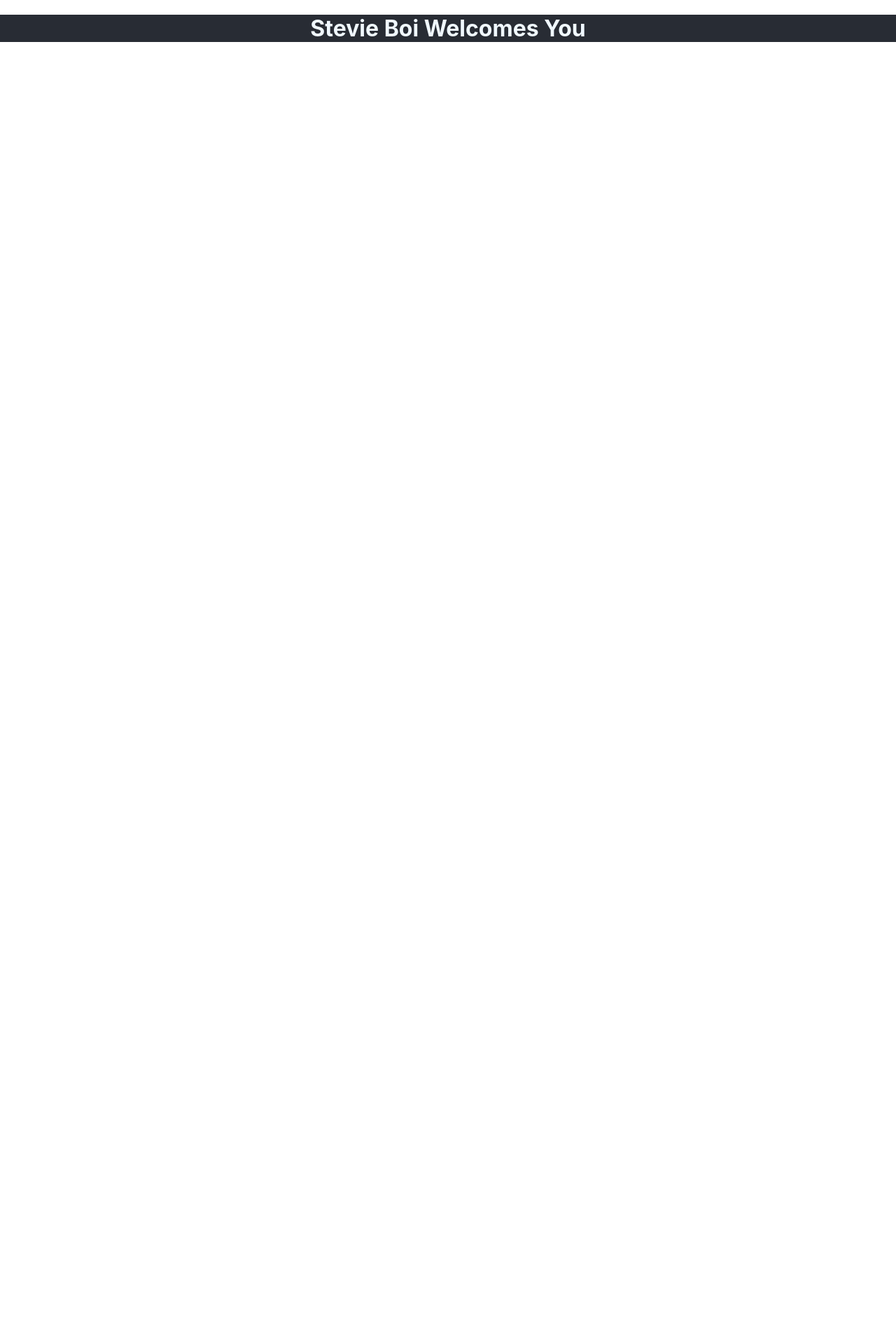
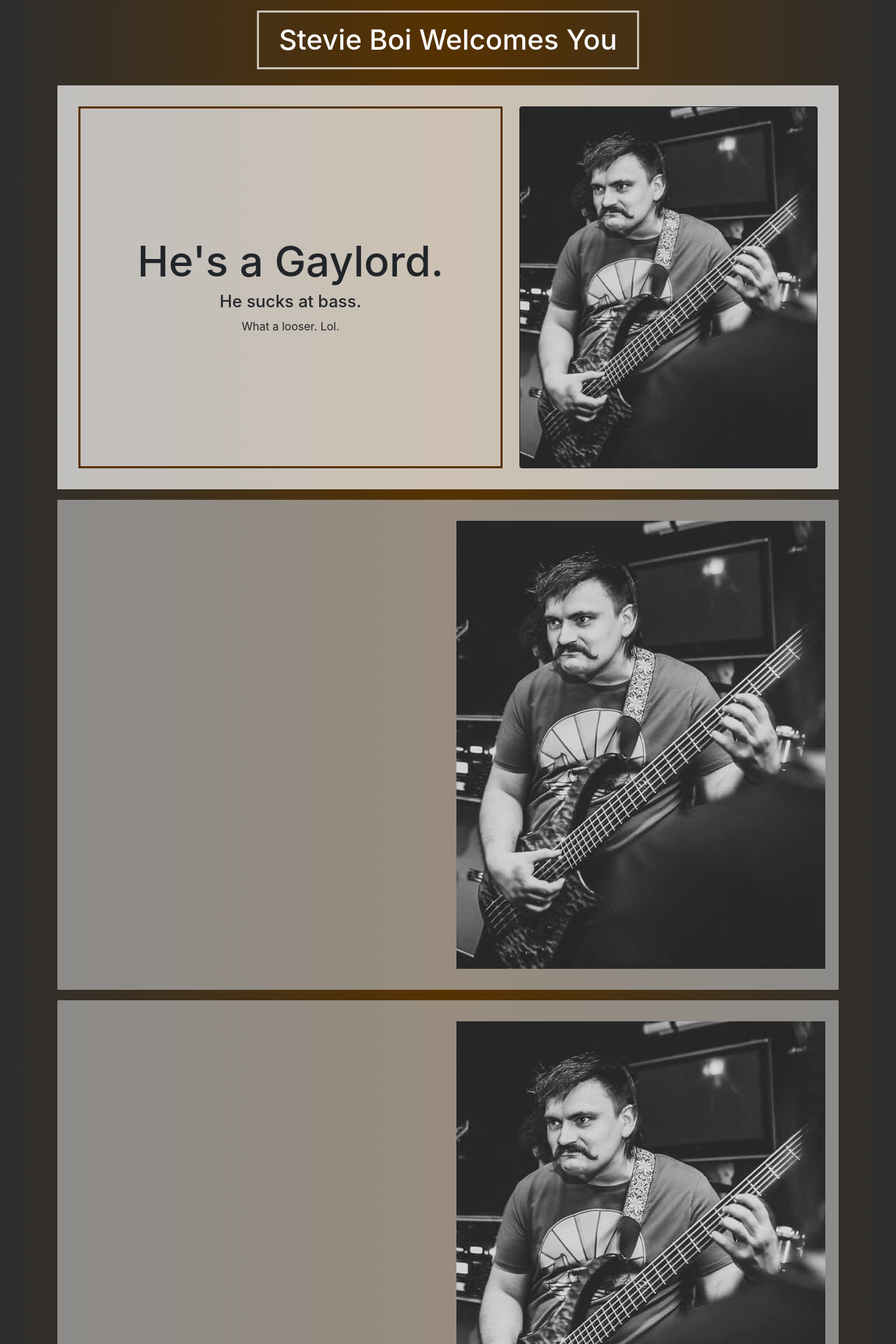
Before and after one commit to baspeirs/StevieBoi, a React (Create React App) app: page / in a window 1280 px wide. Shown: the top 1920 px of the page at 70% size. Before the commit the page ends 800 px from the top, so only its background shows below. Built offline with nearby package versions, Linux system fonts and the light colour scheme.

Commit message:
structured main components and put in temporary fillers for page content

```diff
--- a/public/index.html
+++ b/public/index.html
@@ -24,7 +24,8 @@
       work correctly both with client-side routing and a non-root public URL.
       Learn how to configure a non-root public URL by running `npm run build`.
     -->
-    <title>React App</title>
+    <link href="https://cdn.jsdelivr.net/npm/bootstrap@5.0.0-beta2/dist/css/bootstrap.min.css" rel="stylesheet" integrity="sha384-BmbxuPwQa2lc/FVzBcNJ7UAyJxM6wuqIj61tLrc4wSX0szH/Ev+nYRRuWlolflfl" crossorigin="anonymous">
+    <title>Stevie Boi</title>
   </head>
   <body>
     <noscript>You need to enable JavaScript to run this app.</noscript>
--- a/src/App.css
+++ b/src/App.css
@@ -1,40 +1,58 @@
-.App {
-  text-align: center;
-  background-color: #282c34;
-  color: aliceblue;
+/* ===== Home Styles ===== */
+.home {
+  background-image: linear-gradient(to right, rgb(46, 46, 46), rgb(87, 50, 1), rgb(46, 46, 46) );
 }
 
-.App-logo {
-  height: 40vmin;
-  pointer-events: none;
+#stevieBoi {
+  /* color: rgba(255, 255, 255, 0.698); */
+  color: white;
+  border-style: solid;
+  border-color: rgba(255, 255, 255, 0.698);
+  text-align: center;
+  margin-top: 15px;
+  padding: 15px;
 }
 
-@media (prefers-reduced-motion: no-preference) {
-  .App-logo {
-    animation: App-logo-spin infinite 20s linear;
-  }
+/* ===== Main Styles ===== */
+.mainBox {
+  padding: 30px;
+  margin-top: 15px;
+  width: 100%;
+  /* background-color: rgba(179, 179, 179, 0.698); */
+  background-color: rgba(255, 255, 255, 0.698);
 }
 
-.App-header {
-  background-color: #282c34;
-  min-height: 100vh;
-  display: flex;
-  flex-direction: column;
-  align-items: center;
-  justify-content: center;
-  font-size: calc(10px + 2vmin);
-  color: white;
+.mainContentBox {
+  border-style: solid;
+  border-color: rgb(87, 50, 1);
+  height: 100%;
+  text-align: center;
+  padding-top: 30%;
 }
 
-.App-link {
-  color: #61dafb;
+#gaylord {
+  font-size: 60px;
+
 }
 
-@keyframes App-logo-spin {
-  from {
-    transform: rotate(0deg);
-  }
-  to {
-    transform: rotate(360deg);
-  }
+#stevieBoiHero {
+  height: auto;
 }
+
+/* ===== About Styles ===== */
+
+.aboutBox {
+  padding: 30px;
+  margin-top: 15px;
+  width: 100%;
+  background-color: rgba(179, 179, 179, 0.698);
+}
+
+/* ===== Portfolio Styles ===== */
+
+.portfolioBox {
+  padding: 30px;
+  margin-top: 15px;
+  width: 100%;
+  background-color: rgba(179, 179, 179, 0.698);
+}
--- /dev/null
+++ b/src/components/About.js
@@ -0,0 +1,30 @@
+import React from 'react';
+import Container from './Container';
+import Row from './Row';
+import Column from './Column';
+import StevieBoiMain from '../assets/stevieMainImage.jpg';
+
+function Home() {
+    return (
+        <div>
+            <Container>
+                <Row>
+                    <Column size="12">
+                        <div className="aboutBox">
+                        <Row>
+                                <Column size="6">
+
+                                </Column>
+                                <Column size="6">
+                                    <img src={StevieBoiMain} id="stevieBoiHero" alt="Stevie Boi slap da bass"/>
+                                </Column>
+                            </Row>
+                        </div>
+                    </Column>
+                </Row>
+            </Container>
+        </div>
+    )
+}
+
+export default Home;
--- /dev/null
+++ b/src/components/Column.js
@@ -0,0 +1,16 @@
+import React from "react";
+
+// This Col component offers us the convenience of being able to set a column's "size" prop instead of its className
+// We can also omit the col- at the start of each Bootstrap column class, e.g. size="md-12" instead of className="col-md-12"
+
+function Column(props) {
+  const size = props.size.split(" ").map(size => "col-" + size).join(" ");
+
+  return (
+    <div className={size}>
+      {props.children}
+    </div>
+  );
+}
+
+export default Column;
--- /dev/null
+++ b/src/components/Container.js
@@ -0,0 +1,7 @@
+import React from "react";
+
+function Container(props) {
+  return <div className={`container${props.fluid ? "-fluid" : ""}`}>{props.children}</div>;
+}
+
+export default Container;
--- a/src/components/Home.js
+++ b/src/components/Home.js
@@ -1,11 +1,25 @@
 import React from 'react';
+import Container from './Container';
+import Row from './Row';
+import Column from './Column';
+import StevieBoiMain from '../assets/stevieMainImage.jpg';
+import Portfolio from './Portfolio';
+import About from './About';
+import Main from './Main';
 
 function Home() {
     return (
-        <div>
-            <h1>
-                Stevie Boi Welcomes You
-            </h1>
+        <div className="home">
+            <Container>
+                <Row>
+                    <Column size="3"></Column>
+                    <Column size="6"><h1 id="stevieBoi">Stevie Boi Welcomes You</h1></Column>
+                    <Column size="3"></Column>
+                </Row>
+            </Container>
+            <Main />
+            <About />
+            <Portfolio />
         </div>
     )
 }
--- /dev/null
+++ b/src/components/Main.js
@@ -0,0 +1,36 @@
+import React from 'react';
+import Container from './Container';
+import Row from './Row';
+import Column from './Column';
+import StevieBoiMain from '../assets/stevieMainImage.jpg';
+
+function Main() {
+    return (
+        <div>
+            <Container>
+                <Row>
+                    <Column size="12">
+                        <div className="mainBox">
+                            <Row>
+                                <Column size="lg-7">
+                                    <div className="mainContentBox">
+                                        <h2 id="gaylord">He's a Gaylord.</h2>
+                                        <h4>He sucks at bass.</h4>
+                                        <p>What a looser. Lol.</p>
+                                    </div>
+                                </Column>
+                                <Column size="lg-5" id="heroImageContainer">
+                                    <div class="card bg-dark text-white">
+                                        <img src={StevieBoiMain} id="stevieBoiHero" alt="Stevie Boi slap da bass" />
+                                    </div>
+                                </Column>
+                            </Row>
+                        </div>
+                    </Column>
+                </Row>
+            </Container>
+        </div>
+    )
+}
+
+export default Main;
--- /dev/null
+++ b/src/components/Portfolio.js
@@ -0,0 +1,30 @@
+import React from 'react';
+import Container from './Container';
+import Row from './Row';
+import Column from './Column';
+import StevieBoiMain from '../assets/stevieMainImage.jpg';
+
+function Portfolio() {
+    return (
+        <div>
+            <Container>
+                <Row>
+                    <Column size="12">
+                        <div className="portfolioBox">
+                        <Row>
+                                <Column size="6">
+
+                                </Column>
+                                <Column size="6">
+                                    <img src={StevieBoiMain} id="stevieBoiHero" alt="Stevie Boi slap da bass"/>
+                                </Column>
+                            </Row>
+                        </div>
+                    </Column>
+                </Row>
+            </Container>
+        </div>
+    )
+}
+
+export default Portfolio;
--- /dev/null
+++ b/src/components/Row.js
@@ -0,0 +1,7 @@
+import React from "react";
+
+function Row(props) {
+  return <div className={`row${props.fluid ? "-fluid" : ""}`}>{props.children}</div>;
+}
+
+export default Row;
```
Also changed, not shown: src/App.js (line endings or trailing spaces), src/assets/stevieMainImage.jpg (added), src/assets/stevieTitleImage.jpg (added), src/components/Navbar.js (added).
